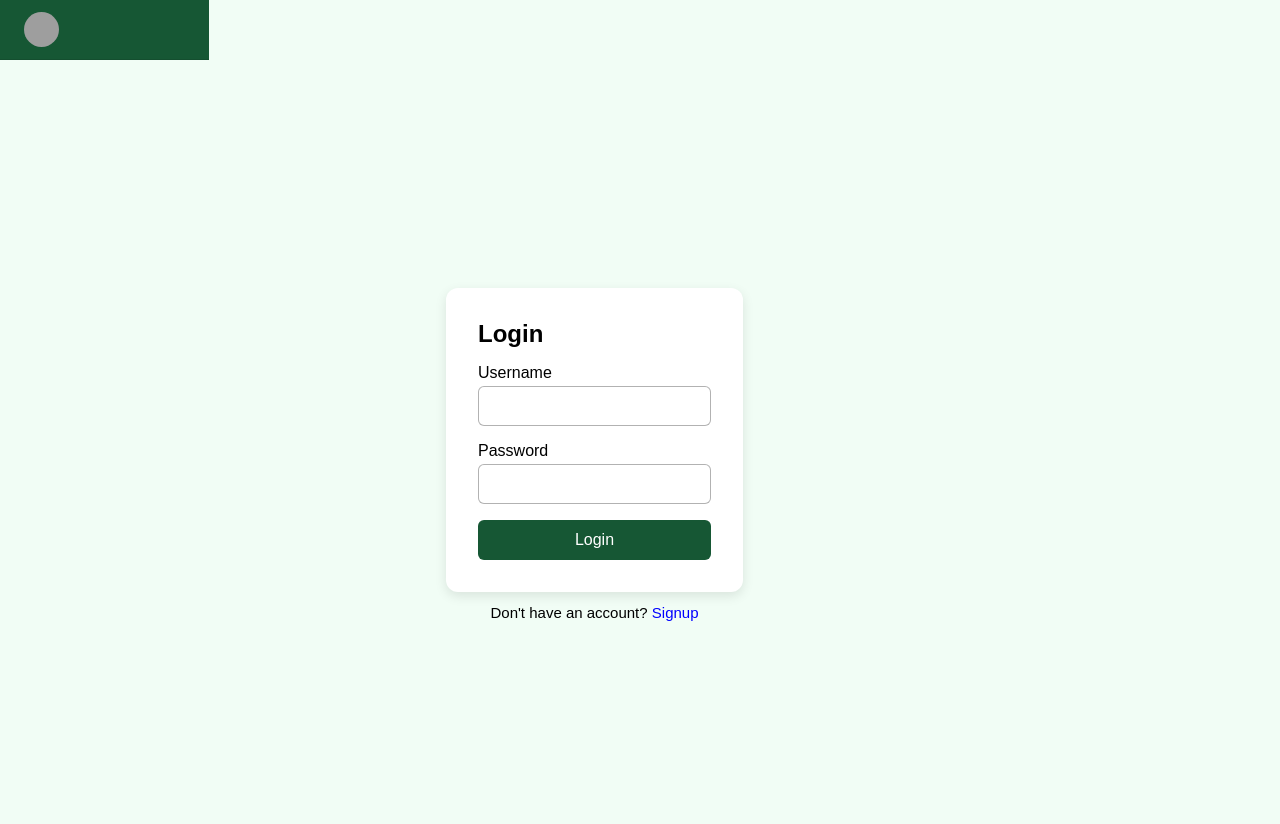
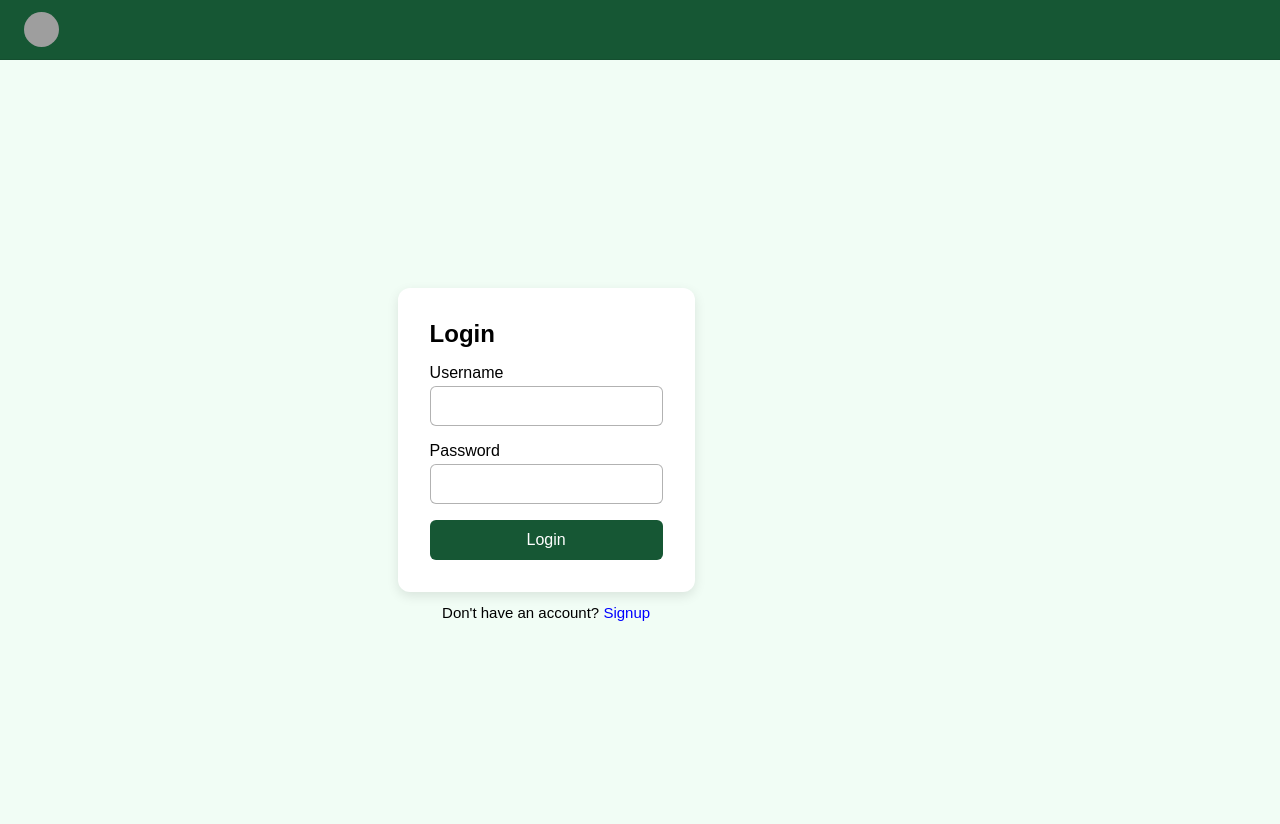
Before and after one commit to excellagun/cs476Project, a PHP site: page /login.html in a window 1280 px wide. Run offline with PHP 8.4, Linux system fonts and the light colour scheme; grey boxes are pictures that could not be loaded.

Commit message:
Update styles.css

```diff
--- a/styles.css
+++ b/styles.css
@@ -1,19 +1,3 @@
-Conversation opened. 1 read message.
-
-Skip to content
-Using Gmail with screen readers
-1 of 2,749
-index.html
-Inbox
-
-Oluwaseyi Ogunfowokan
-Attachments
-5:03 PM (4 hours ago)
-to me
-
-
- 2 Attachments
-  •  Scanned by Gmail
 /********
 GRID LAYOUT
 ********/
@@ -741,6 +725,3 @@ header {
 }
 
 /*index page ends*/
-
-styles.css
-Whoops! There was a problem previewing index (1).html. Retrying.Next
```
